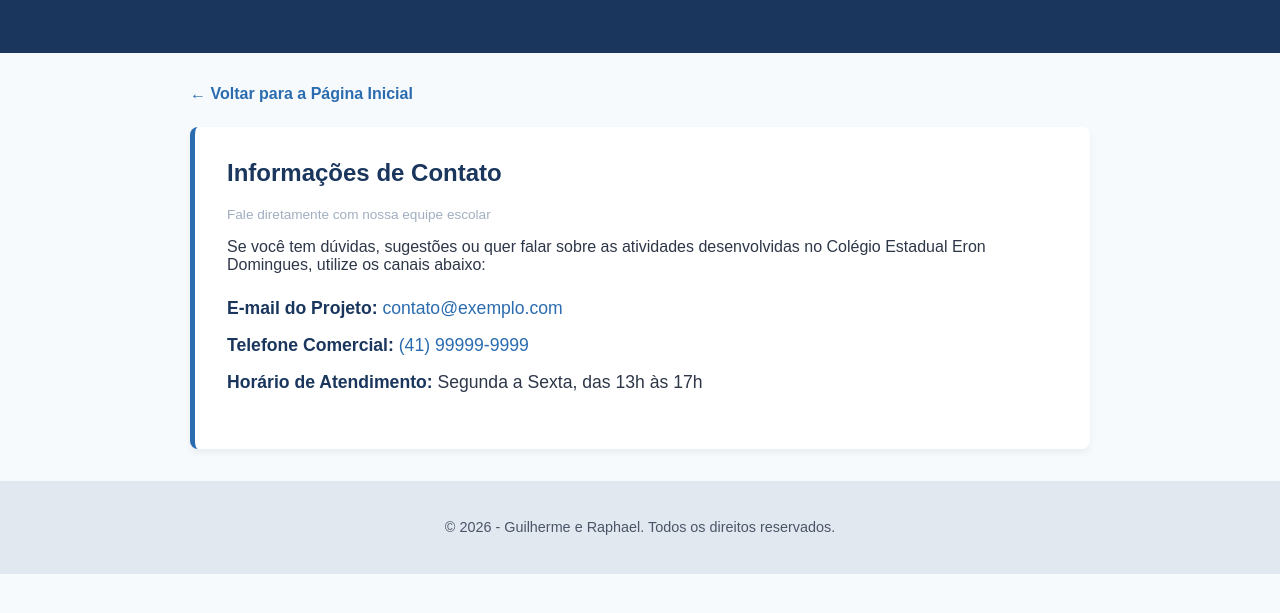
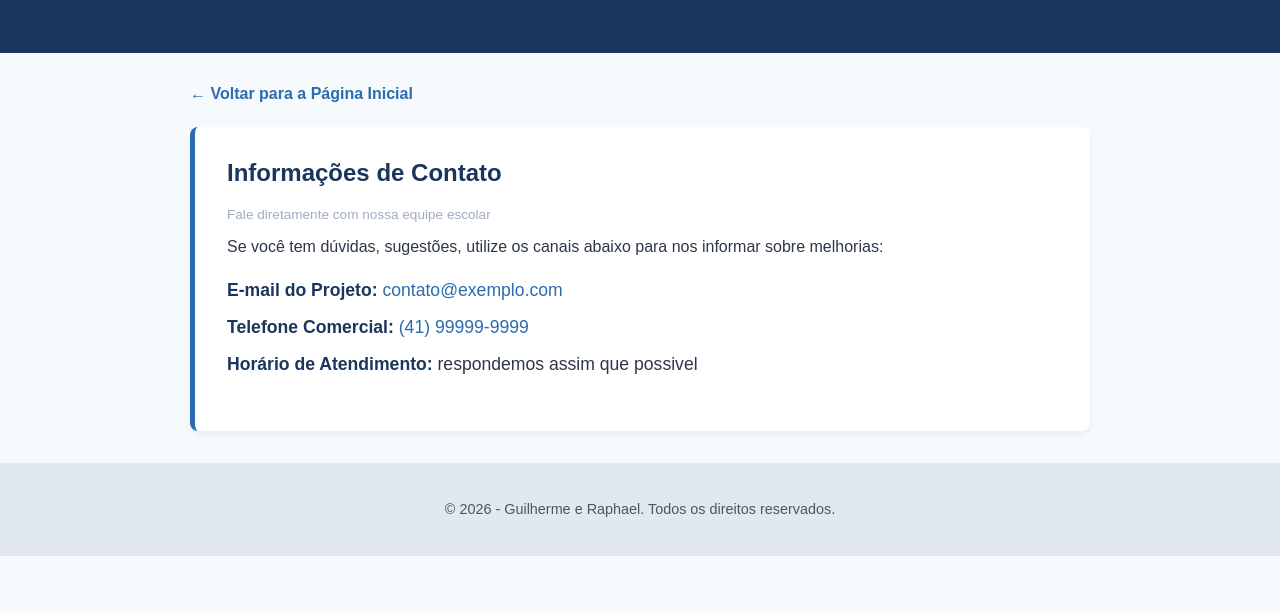
Before and after one commit to weimerguilherme-arch/aula02-29-07-26-pfe, a plain HTML site: page index2.html in a window 1280 px wide. Shown: the part 109-722 px from the top of the page. Drawn offline with Linux system fonts and the light colour scheme.

```diff
--- a/index2.html
+++ b/index2.html
@@ -67,7 +67,7 @@
             color: #a0aec0;
             margin-bottom: 1rem;
         }
-        /* Estilos adicionais para links de navegação */
+
         .nav-link {
             display: inline-block;
             margin-bottom: 1.5rem;
@@ -115,19 +115,19 @@
     </header>
 
     <div class="container">
-        <!-- Link para voltar à página principal -->
+
         <a href="index.html" class="nav-link">&larr; Voltar para a Página Inicial</a>
 
         <article class="card">
             <h2>Informações de Contato</h2>
             <div class="meta">Fale diretamente com nossa equipe escolar</div>
 
-            <p>Se você tem dúvidas, sugestões ou quer falar sobre as atividades desenvolvidas no Colégio Estadual Eron Domingues, utilize os canais abaixo:</p>
+            <p>Se você tem dúvidas, sugestões, utilize os canais abaixo para nos informar sobre melhorias:</p>
 
             <ul class="contact-list">
                 <li><strong>E-mail do Projeto:</strong> <a href="mailto:contato@exemplo.com">contato@exemplo.com</a></li>
                 <li><strong>Telefone Comercial:</strong> <a href="tel:+5541999999999">(41) 99999-9999</a></li>
-                <li><strong>Horário de Atendimento:</strong> Segunda a Sexta, das 13h às 17h</li>
+                <li><strong>Horário de Atendimento:</strong> respondemos assim que possivel</li>
             </ul>
         </article>
     </div>
```
Also changed, not shown: index.html (+3 -3 lines).
